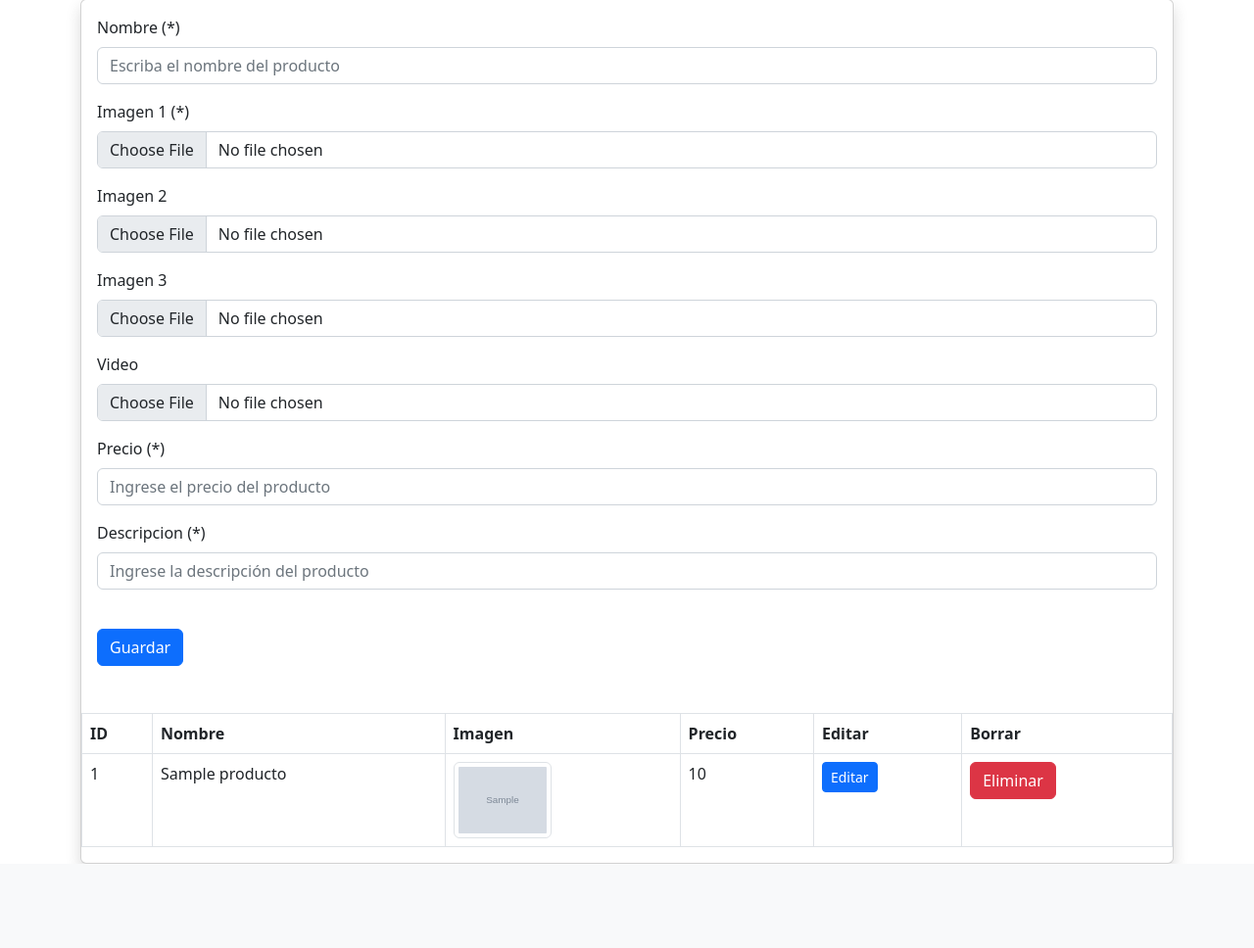
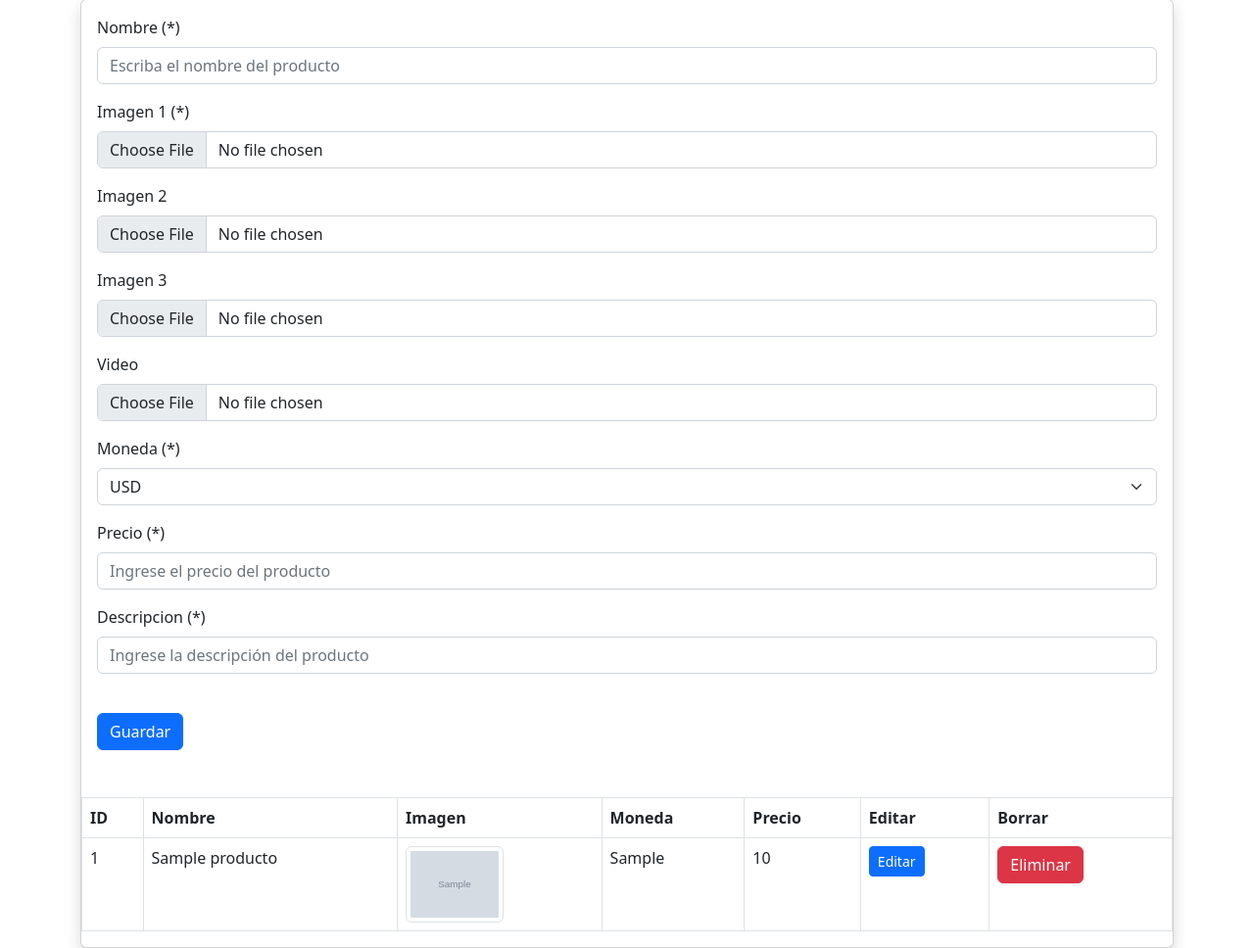
Before and after one commit to ulisestm3/ProjectTiendaVirtual, a Flask app: page /admin/editar in a window 1280 px wide. Shown: the part 249-1217 px from the top of the page at 98% size. Before the commit the page ends 1131 px from the top, so only its background shows below. Run offline with Flask 3, Linux system fonts and the light colour scheme; tables that the repository leaves empty or names only in its code hold one stand-in row (values such as "Sample post"); grey boxes marked "Sample" are stand-in pictures.

Commit message:
[Update] Agregando campo moneda

```diff
--- a/app.py
+++ b/app.py
@@ -232,13 +232,14 @@ def admin_productos_guardar():
         _archivo2 = request.files['txtImagen2']
         _archivo3 = request.files['txtImagen3']
         _video = request.files['txtVideo']
+        _moneda = request.form['txtMoneda']
         _precio = request.form['txtPrecio']
         _descripcion = request.form['txtDescripcion']
 
-        nuevoNombre1 = None
-        nuevoNombre2 = None
-        nuevoNombre3 = None
-        nuevoNombrevideo = None
+        nuevoNombre1 = ""
+        nuevoNombre2 = ""
+        nuevoNombre3 = ""
+        nuevoNombrevideo =""
 
         tiempo= datetime.now()
         horaActual=tiempo.strftime('%Y-%m-%d_%H-%M-%S')
@@ -259,8 +260,8 @@ def admin_productos_guardar():
             nuevoNombrevideo=horaActual+"_"+_video.filename
             _video.save("templates/sitio/video/"+nuevoNombrevideo)
 
-        sql = "INSERT INTO productos (nombre, imagen1, imagen2, imagen3, video, precio, descripcion) VALUES (%s, %s, %s, %s, %s, %s, %s)"
-        cursor.execute(sql, (_nombre, nuevoNombre1, nuevoNombre2, nuevoNombre3, nuevoNombrevideo, _precio,_descripcion))
+        sql = "INSERT INTO productos (nombre, imagen1, imagen2, imagen3, video, precio, descripcion, moneda) VALUES (%s, %s, %s, %s, %s, %s, %s, %s)"
+        cursor.execute(sql, (_nombre, nuevoNombre1, nuevoNombre2, nuevoNombre3, nuevoNombrevideo, _precio,_descripcion, _moneda))
         conexion.commit()
 
     except pymysql.Error as e:
@@ -329,13 +330,14 @@ def admin_productos_actualizar():
     _archivo2 = request.files['txtImagen2']
     _archivo3 = request.files['txtImagen3']
     _video = request.files['txtVideo']
+    _moneda = request.form['txtMoneda']
     _precio = request.form['txtPrecio']
     _descripcion = request.form['txtDescripcion']
 
-    nuevoNombre1 = None
-    nuevoNombre2 = None
-    nuevoNombre3 = None
-    nuevoNombrevideo = None
+    nuevoNombre1 = ""
+    nuevoNombre2 = ""
+    nuevoNombre3 = ""
+    nuevoNombrevideo = ""
 
     tiempo= datetime.now()
     horaActual=tiempo.strftime('%Y-%m-%d_%H-%M-%S')
@@ -368,8 +370,8 @@ def admin_productos_actualizar():
         nuevoNombrevideo = request.form['txtVideo1']
 
 
-    sql = "update productos set nombre=%s, imagen1=%s, imagen2=%s, imagen3=%s, video=%s, precio=%s, descripcion=%s where id=%s"
-    cursor.execute(sql, (_nombre, nuevoNombre1, nuevoNombre2, nuevoNombre3, nuevoNombrevideo, _precio,_descripcion, _id))
+    sql = "update productos set nombre=%s, imagen1=%s, imagen2=%s, imagen3=%s, video=%s, precio=%s, descripcion=%s, moneda=%s where id=%s"
+    cursor.execute(sql, (_nombre, nuevoNombre1, nuevoNombre2, nuevoNombre3, nuevoNombrevideo, _precio,_descripcion,_moneda, _id))
     conexion.commit()
 
 
--- a/templates/admin/editar.html
+++ b/templates/admin/editar.html
@@ -30,6 +30,14 @@
                             <input type="file" class="form-control" name="txtVideo" id="txtVideo" accept="video/*" placeholder="Seleccione el video del producto">
                         </div>
                         <div class="mb-3">
+                            <label for="txtMoneda" class="form-label">Moneda (*)</label>
+                            <select class="form-select" name="txtMoneda" id="txtMoneda" required>
+                                <option value="U$">USD</option>
+                                <option value="C$">COR</option>
+                                <!-- Agrega más opciones de moneda según sea necesario -->
+                            </select>
+                        </div>
+                        <div class="mb-3">
                             <label for="txtPrecio" class="form-label">Precio (*)</label>
                             <input type="text" class="form-control" name="txtPrecio" id="txtPrecio" placeholder="Ingrese el precio del producto" required>
                         </div>
@@ -55,6 +63,7 @@
                             <th scope="col">ID</th>
                             <th scope="col">Nombre</th>
                             <th scope="col">Imagen</th>
+                            <th scope="col">Moneda</th>
                             <th scope="col">Precio</th>
                             <th scope="col">Editar</th>
                             <th scope="col">Borrar</th>
@@ -67,6 +76,7 @@
                             <td>{{p.id}}</td>
                             <td>{{p.nombre}}</td>
                             <td><img src="/img/{{p.imagen1}}" class="img-thumbnail" alt="{{p.imagen1}}" style="max-width: 100px;"></td>
+                            <td>{{p.moneda}}</td>
                             <td>{{p.precio}}</td>
                             <td><button class="btn btn-primary btn-sm" id="btn-edit{{p.id}}" data-bs-toggle="modal" data-bs-target="#modal{{p.id}}">Editar</button></td>
 
@@ -87,8 +97,8 @@
                                 </div>
                                 <div class="modal-body">
                                     <form action="/admin/productos/actalizar" method="post" enctype="multipart/form-data">
-                                        <label>ID</label>
-                                        <input type="text" class="form-control mb-3" name="txtId" value="{{p.id}}" >
+                                        <label hidden>ID</label>
+                                        <input hidden type="text" class="form-control mb-3" name="txtId" value="{{p.id}}" >
                                         <label>Nombre</label>
                                         <input type="text" class="form-control mb-3" name="txtNombre" value="{{p.nombre}}">
                                         <label>Imagen1</label>
@@ -107,7 +117,13 @@
                                         <input type="file" class="form-control mb-3" name="txtVideo" value="" accept="video/*">
                                         <label hidden>Video1</label>
                                         <input type="text" class="form-control mb-3" name="txtVideo1" value="{{p.video}}" hidden>
-                                        <label>Precio</label>
+                                        <label for="txtMoneda" class="form-label">Moneda (*)</label>
+                                            <select class="form-select" name="txtMoneda" id="txtMoneda" required>
+                                                <option value="U$">USD</option>
+                                                <option value="C$">COR</option>
+                                                <!-- Agrega más opciones de moneda según sea necesario -->
+                                            </select>
+                                        <label>Descripción</label>
                                         <input type="text" class="form-control mb-3" name="txtPrecio" value="{{p.precio}}">
                                         <label>Descripción</label>
                                         <input type="text" class="form-control mb-3" name="txtDescripcion" value="{{p.descripcion}}">
--- a/templates/sitio/productos.html
+++ b/templates/sitio/productos.html
@@ -10,7 +10,7 @@
                 </div>
                 <div class="card-body d-flex flex-column justify-content-between">
                     <h4 class="card-title">{{ producto[1] }}</h4>
-                    <h4 class="card-title">U$ {{ producto[6] }}</h4>
+                    <h4 class="card-title">{{producto[8]}} {{ producto[6] }}</h4>
                     <p class="card-text"></p>
 
                     <form action="/detalleproductos" method="post">
```
Also changed, not shown: templates/sitio/detalleproductos.html (+4 -4 lines), templates/sitio/img/2024-04-16_19-59-46_kitpc01.jpeg (added), templates/sitio/img/2024-04-16_19-59-46_pc02.jpg (added), templates/sitio/img/2024-04-16_20-02-34_kitpc01.jpeg (added), templates/sitio/img/2024-04-16_20-02-34_pc02.jpg (added), templates/sitio/img/2024-04-16_20-08-39_kitpc01.jpeg (added), templates/sitio/img/2024-04-16_20-20-09_kitpc01.jpeg (added), templates/sitio/img/2024-04-16_20-23-08_pc04.jpg (added), templates/sitio/img/2024-04-16_20-32-30_kitpc01.jpeg (added), templates/sitio/img/2024-04-16_20-32-30_pc02.jpg (added), templates/sitio/img/2024-04-16_20-32-30_pc04.jpg (added), 3 other files.
